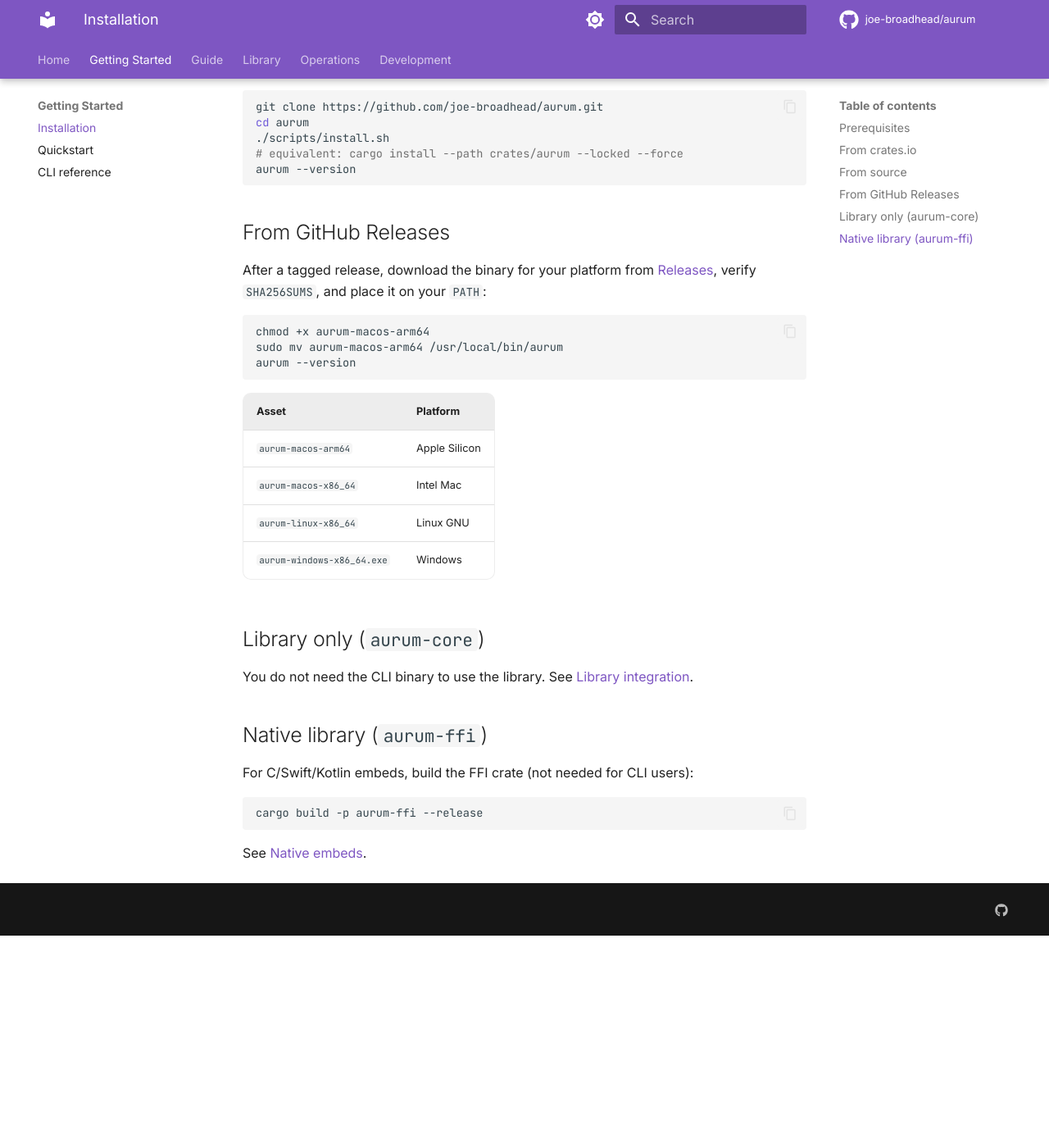
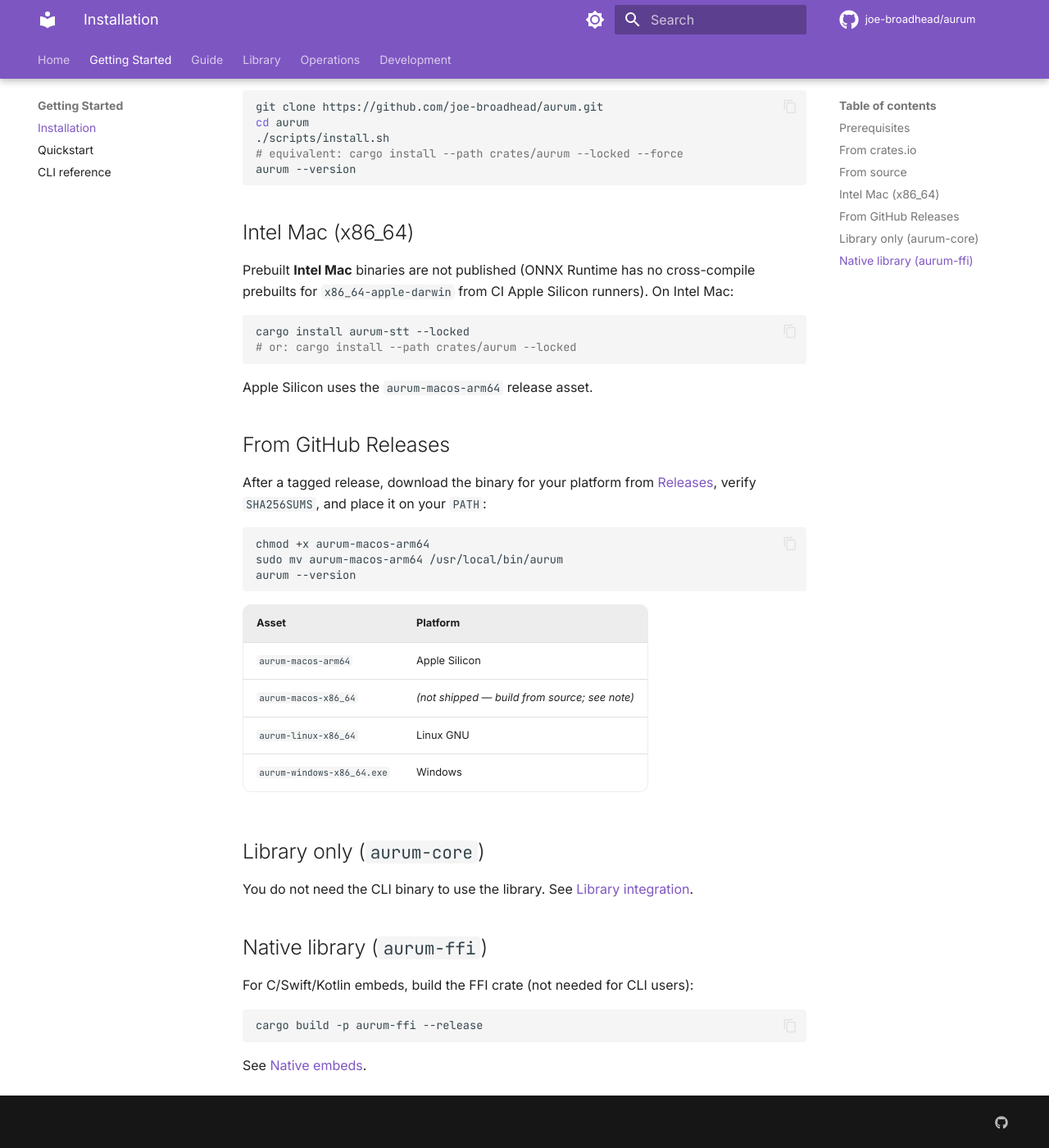
Before and after one commit to joe-broadhead/aurum, an MkDocs documentation site: the page built from docs/getting-started/installation.md, in a window 1280 px wide and 1400 px high, scrolled down 984 px. Shown: the whole window at 82% size. Built offline with MkDocs 1.6.1 and Material for MkDocs 9.7.7, drawn with Linux system fonts in a browser that asks for light colours; comment, search, counter and statistics services are not loaded; before the commit the page ends 2125 px from its top, so only the background shows below that.

Commit message:
fix(release): drop Intel Mac binary — ort has no x86_64-apple-darwin cross prebuilts
Apple Silicon, Linux, and Windows release assets unchanged. Intel Mac users
install via cargo. Documents the limitation.

````diff
--- a/docs/getting-started/installation.md
+++ b/docs/getting-started/installation.md
@@ -43,6 +43,18 @@ cd aurum
 aurum --version
 ```
 
+## Intel Mac (x86_64)
+
+Prebuilt **Intel Mac** binaries are not published (ONNX Runtime has no cross-compile
+prebuilts for `x86_64-apple-darwin` from CI Apple Silicon runners). On Intel Mac:
+
+```bash
+cargo install aurum-stt --locked
+# or: cargo install --path crates/aurum --locked
+```
+
+Apple Silicon uses the `aurum-macos-arm64` release asset.
+
 ## From GitHub Releases
 
 After a tagged release, download the binary for your platform from
@@ -58,7 +70,7 @@ aurum --version
 | Asset | Platform |
 |-------|----------|
 | `aurum-macos-arm64` | Apple Silicon |
-| `aurum-macos-x86_64` | Intel Mac |
+| `aurum-macos-x86_64` | *(not shipped — build from source; see note)* |
 | `aurum-linux-x86_64` | Linux GNU |
 | `aurum-windows-x86_64.exe` | Windows |
 
````
Also changed, not shown: CHANGELOG.md (+4 -0 lines), docs/development/release.md (+1 -1 lines), 1 other file.
